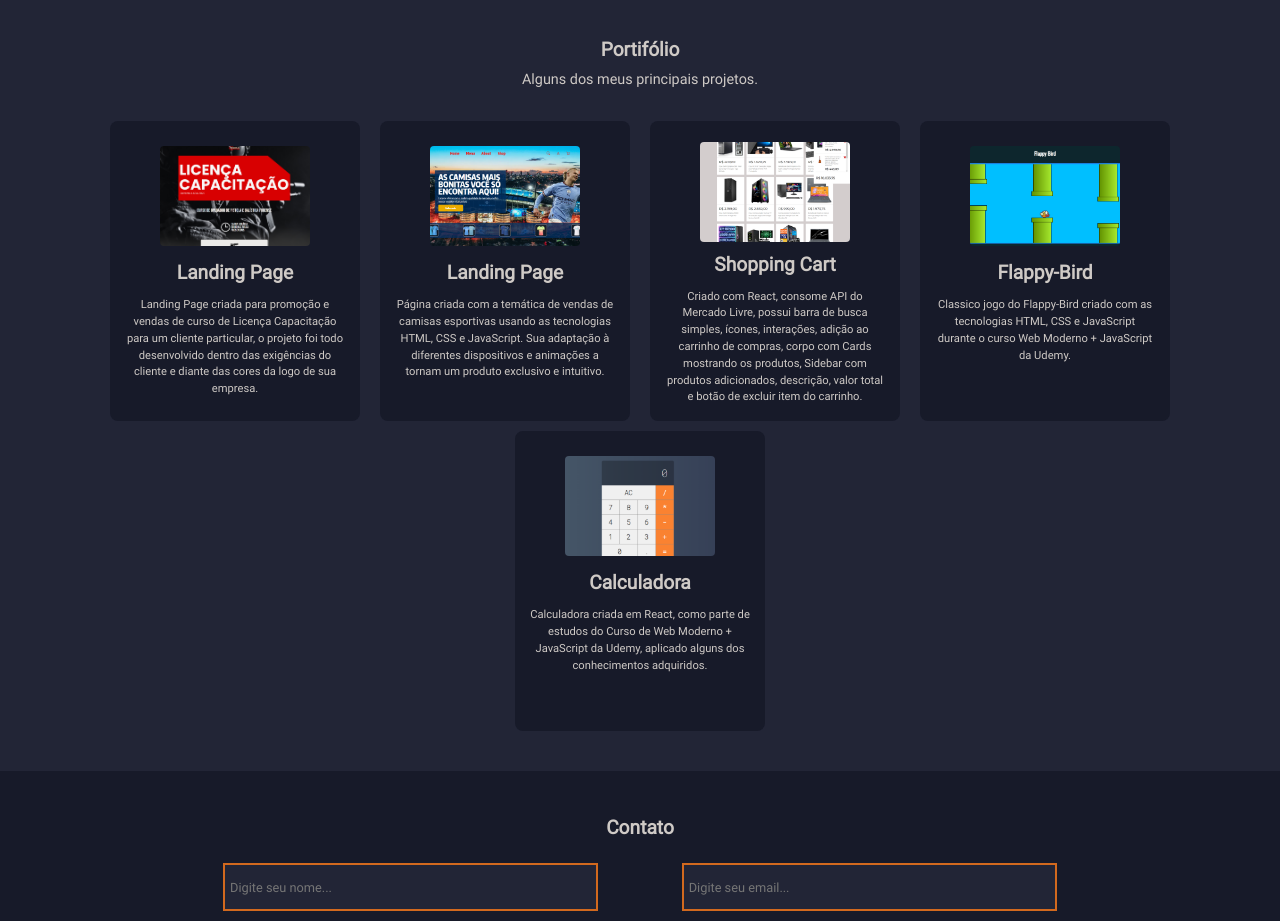
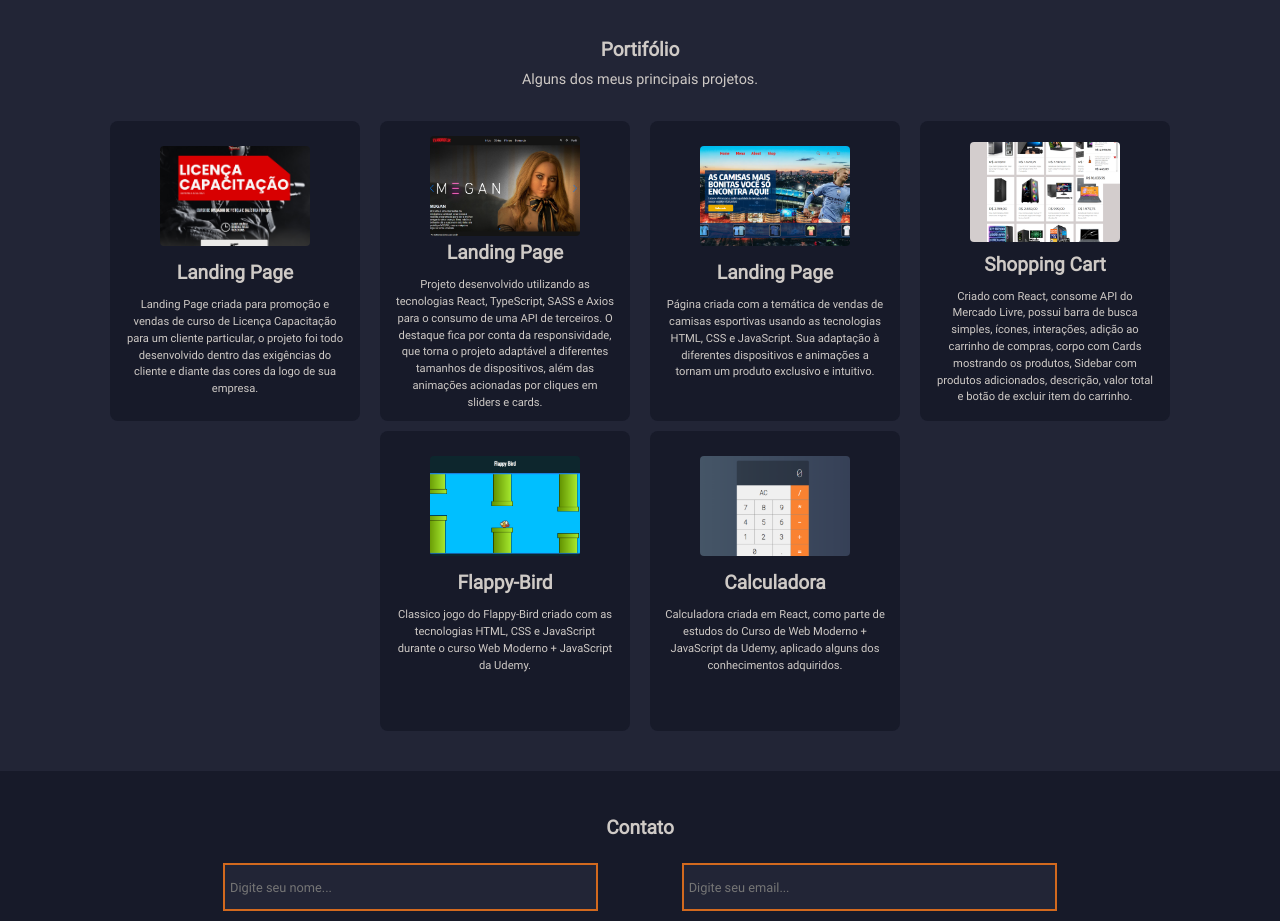
Before and after one commit to EvandroBallesSantos/Landing-Page, a website: page index.html in a window 1280 px wide. Shown: the part 1140-2061 px from the top of the page. Drawn offline with nearby package versions, Linux system fonts and the light colour scheme.

Commit message:
chore: Creating the AppMovies card.

```diff
--- a/index.html
+++ b/index.html
@@ -144,9 +144,19 @@
               </div>
             </a>
 
+            <a href="https://movies-app-smoky-six.vercel.app/" target="_blank">
+              <div class="card-only">
+                <div class="image-card">
+                  <div class="card-img-02"></div>
+                </div>
+                <h2>Landing Page</h2>
+                <div class="desc-card">Projeto desenvolvido utilizando as tecnologias React, TypeScript, SASS e Axios para o consumo de uma API de terceiros. O destaque fica por conta da responsividade, que torna o projeto adaptável a diferentes tamanhos de dispositivos, além das animações acionadas por cliques em sliders e cards.</div>
+              </div>
+            </a>
+
             <div class="card-only">
               <div class="image-card">
-                <div class="card-img-02"></div>
+                <div class="card-img-03"></div>
               </div>
               <h2>Landing Page</h2>
               <div class="desc-card">Página criada com a temática de vendas de camisas esportivas usando as tecnologias HTML, CSS e JavaScript. Sua adaptação à diferentes dispositivos e animações a tornam um produto exclusivo e intuitivo.</div>
@@ -154,7 +164,7 @@
 
             <div class="card-only">
               <div class="image-card">
-                <div class="card-img-03"></div>
+                <div class="card-img-04"></div>
               </div>
               <h2>Shopping Cart</h2>
               <div class="desc-card">Criado com React, consome API do Mercado Livre, possui barra de busca simples, ícones, interações, adição ao carrinho de compras, corpo com Cards mostrando os produtos, Sidebar com produtos adicionados, descrição, valor total e botão de excluir item do carrinho.</div>
@@ -162,7 +172,7 @@
 
             <div class="card-only">
               <div class="image-card">
-                <div class="card-img-04"></div>
+                <div class="card-img-05"></div>
               </div>
               <h2>Flappy-Bird</h2>
               <div class="desc-card">Classico jogo do Flappy-Bird criado com as tecnologias HTML, CSS e JavaScript durante o curso Web Moderno + JavaScript da Udemy.</div>
@@ -170,7 +180,7 @@
 
             <div class="card-only">
               <div class="image-card">
-                <div class="card-img-05"></div>
+                <div class="card-img-06"></div>
               </div>
               <h2>Calculadora</h2>
               <div class="desc-card">Calculadora criada em React, como parte de estudos do Curso de Web Moderno + JavaScript da Udemy, aplicado alguns dos conhecimentos adquiridos.</div>
--- a/style.css
+++ b/style.css
@@ -282,6 +282,14 @@ section{
     width: 150px;
 }
 .card-img-02{
+    background-image: url(imgs/ImageAppMovies01.png);
+    background-position: center;
+    background-size: cover;
+    border-radius: 4px;
+    height: 100px;
+    width: 150px;
+}
+.card-img-03{
     background-image: url(imgs/landingPage02PrintScreem.png);
     background-position: center;
     background-size: cover;
@@ -289,7 +297,7 @@ section{
     height: 100px;
     width: 150px;
 }
-.card-img-03{
+.card-img-04{
     background-image: url(imgs/shoppingCar01.png);
     background-position: center;
     background-size: cover;
@@ -297,7 +305,7 @@ section{
     height: 100px;
     width: 150px;
 }
-.card-img-04{
+.card-img-05{
     background-image: url(imgs/flappyBird.png);
     background-position: center;
     background-size: cover;
@@ -305,7 +313,7 @@ section{
     height: 100px;
     width: 150px;
 }
-.card-img-05{
+.card-img-06{
     background-image: url(imgs/calculadora01.png);
     background-position: center;
     background-size: cover;
```
Also changed, not shown: imgs/ImageAppMovies01.png (added).
